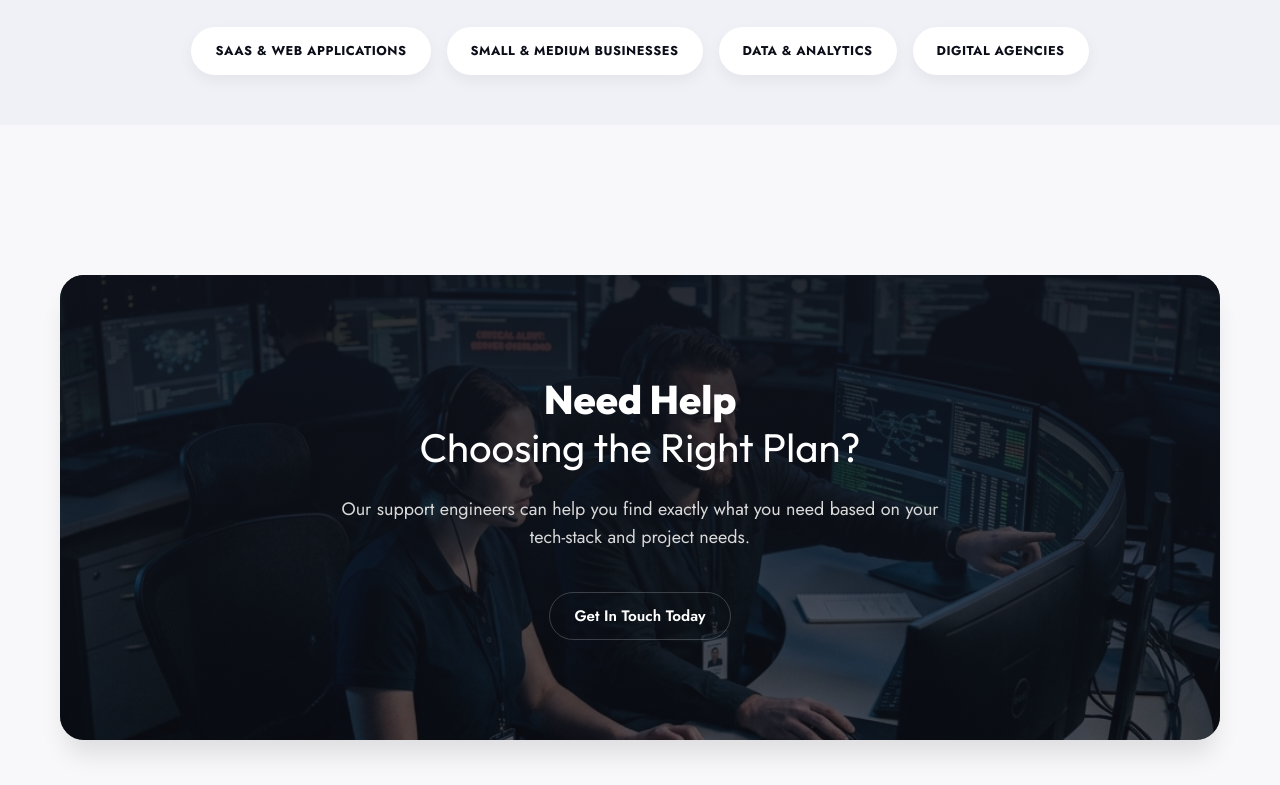
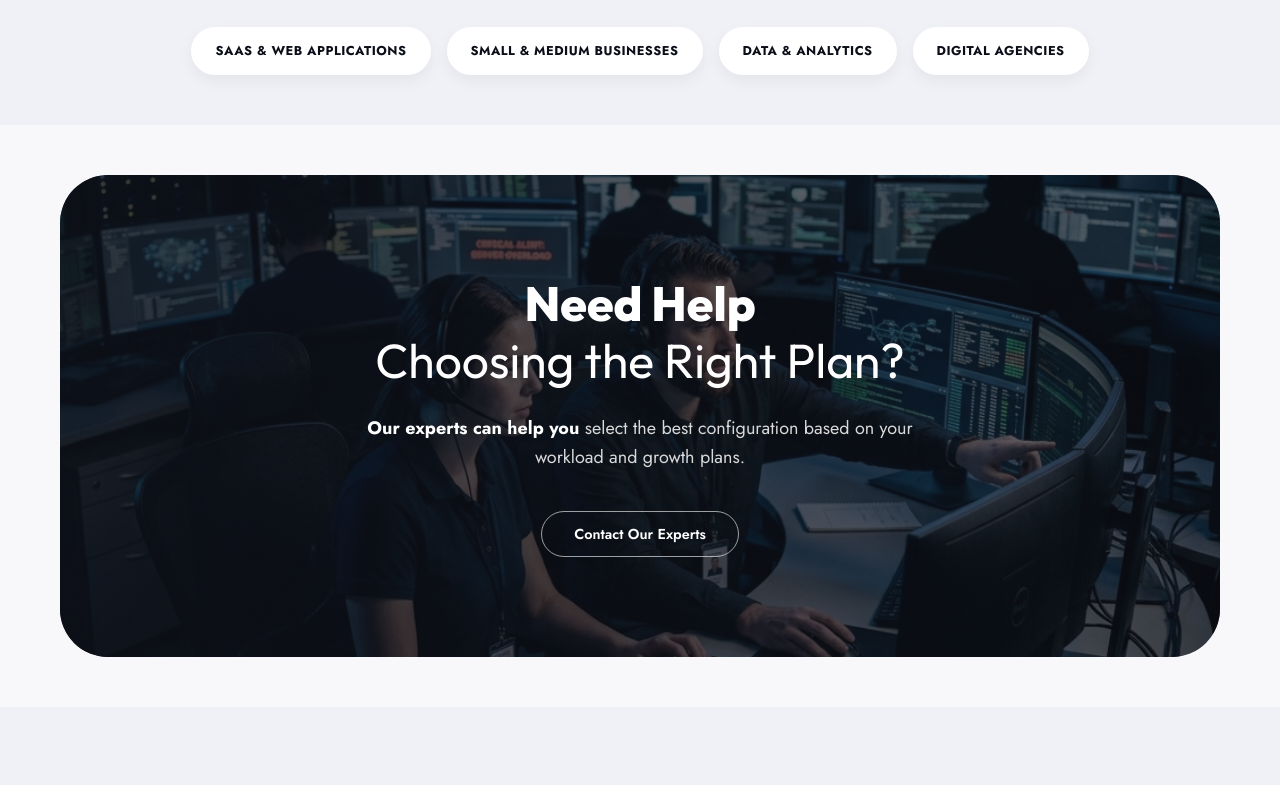
Before and after one commit to souiiii/Bytenia, a React (Vite) app: page /vds in a window 1280 px wide. Shown: the part 2260-3045 px from the top of the page. Built offline with nearby package versions, Linux system fonts and the light colour scheme.

Commit message:
feat: add VdsSupportBanner component for expert contact assistance

```diff
--- a/src/components/VdsSupportBanner/VdsSupportBanner.css
+++ b/src/components/VdsSupportBanner/VdsSupportBanner.css
@@ -1,18 +1,19 @@
 .vds-contact-banner {
   background-color: var(--bg-primary);
-  padding-bottom: 80px;
+  padding-bottom: 50px;
+  padding-top: 50px;
 }
 
 .vds-contact-card {
   position: relative;
-  border-radius: var(--border-radius-lg);
+  border-radius: 48px;
   overflow: hidden;
   padding: 100px 40px;
   display: flex;
   flex-direction: column;
   align-items: center;
   text-align: center;
-  box-shadow: 0 20px 25px -5px rgba(0, 0, 0, 0.1);
+  box-shadow: none;
 }
 
 .vds-contact-bg-img {
@@ -31,7 +32,7 @@
   left: 0;
   width: 100%;
   height: 100%;
-  background: linear-gradient(to bottom, rgba(15, 18, 27, 0.9), rgba(15, 18, 27, 0.6));
+  background: linear-gradient(to right, rgba(15, 18, 27, 0.8), rgba(15, 18, 27, 0.6));
   z-index: 2;
 }
 
--- a/src/components/VdsSupportBanner/VdsSupportBanner.jsx
+++ b/src/components/VdsSupportBanner/VdsSupportBanner.jsx
@@ -14,15 +14,15 @@ const VdsSupportBanner = () => {
           />
 
           <div className="vds-contact-content text-center">
-            <h2 className="h2 text-white vds-contact-title">
-              <span style={{fontWeight: 800}}>Need Help</span><br/>
+            <h2 className="vds-contact-title" style={{color: '#fff', fontSize: '3rem', lineHeight: '1.2'}}>
+              <strong style={{fontWeight: 800}}>Need Help</strong><br/>
               <span style={{fontWeight: 300}}>Choosing the Right Plan?</span>
             </h2>
             <p className="vds-contact-desc text-gray">
-              Our support engineers can help you find exactly what you need based on your tech-stack and project needs.
+              <strong style={{fontWeight: 800, color: '#fff'}}>Our experts can help you</strong> select the best configuration based on your workload and growth plans.
             </p>
-            <button className="btn-outline vds-contact-btn" style={{borderColor: 'rgba(255,255,255,0.2)'}}>
-              Get In Touch Today
+            <button className="btn-outline vds-contact-btn" style={{borderColor: 'rgba(255,255,255,0.6)', color: '#fff', padding: '12px 32px', borderRadius: '50px', fontSize: '0.9rem', backgroundColor: 'transparent'}}>
+              Contact Our Experts
             </button>
           </div>
         </div>
```
